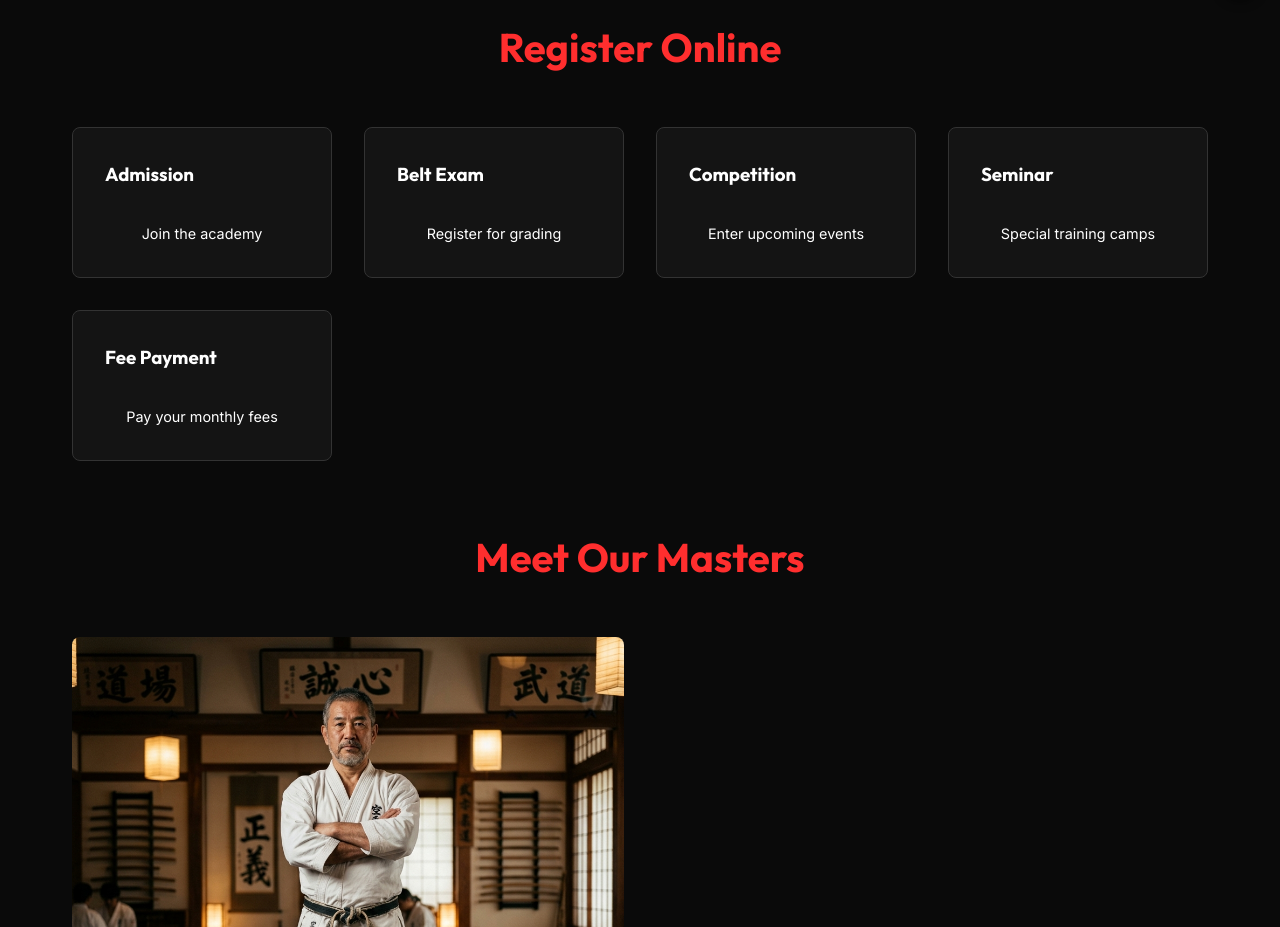
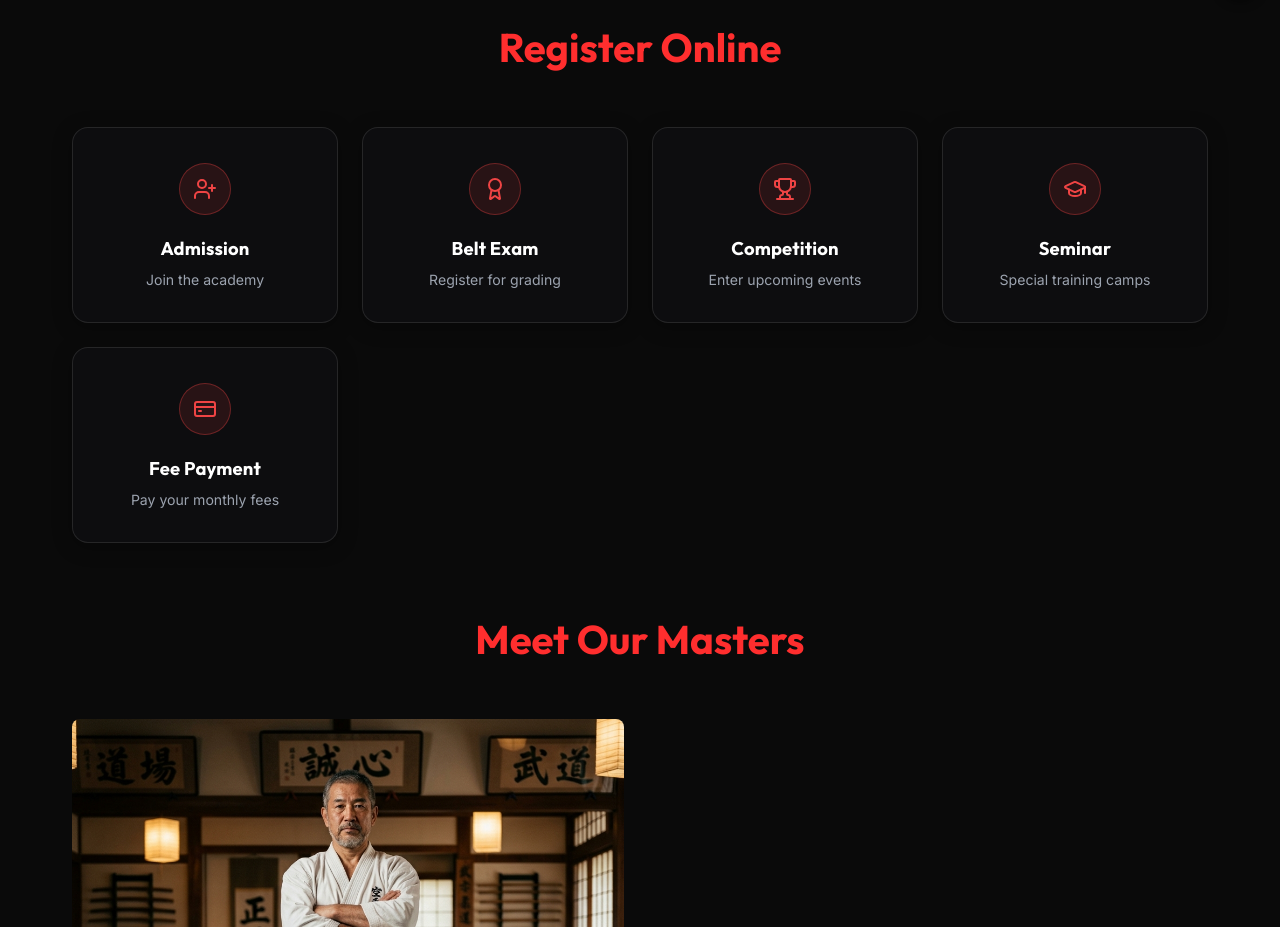
Before and after one commit to shravanshortfact-alt/Champions-karate-club, a Next.js app: page / in a window 1280 px wide. Shown: the part 782-1709 px from the top of the page. Built offline with nearby package versions, Linux system fonts and the light colour scheme; no server answers; the database is empty.

Commit message:
Update Quick Registration Links grid to match premium dark cards screenshot design

```diff
--- a/src/app/globals.css
+++ b/src/app/globals.css
@@ -766,3 +766,23 @@ a {
     font-size: 0.8rem;
   }
 }
+
+/* Quick Registration Links Grid */
+.register-grid {
+  display: grid;
+  grid-template-columns: repeat(4, 1fr);
+  gap: 1.5rem;
+}
+
+@media (max-width: 1024px) {
+  .register-grid {
+    grid-template-columns: repeat(2, 1fr);
+  }
+}
+
+@media (max-width: 640px) {
+  .register-grid {
+    grid-template-columns: 1fr;
+    gap: 1rem;
+  }
+}
--- a/src/components/RegistrationLink.tsx
+++ b/src/components/RegistrationLink.tsx
@@ -1,33 +1,121 @@
 "use client";
 
-import { Lock } from 'lucide-react';
+import { UserPlus, Award, Trophy, GraduationCap, CreditCard, Lock } from 'lucide-react';
 import { useRouter } from 'next/navigation';
+import { useState } from 'react';
+
+function getLinkIcon(title: string, link: string) {
+  const t = (title || '').toLowerCase();
+  const l = (link || '').toLowerCase();
+  if (t.includes('admission') || l.includes('admission')) return UserPlus;
+  if (t.includes('belt') || l.includes('belt')) return Award;
+  if (t.includes('competition') || l.includes('competition')) return Trophy;
+  if (t.includes('seminar') || l.includes('seminar')) return GraduationCap;
+  if (t.includes('fee') || l.includes('fee')) return CreditCard;
+  return UserPlus;
+}
 
 export default function RegistrationLink({ linkItem, isLocked }: { linkItem: any, isLocked: boolean }) {
   const router = useRouter();
+  const [isHovered, setIsHovered] = useState(false);
 
   const handleClick = (e: React.MouseEvent) => {
     e.preventDefault();
     if (isLocked) {
-      alert("Form is locked");
+      alert("This registration form is currently locked by admin.");
     } else {
       router.push(linkItem.link);
     }
   };
 
+  const IconComp = getLinkIcon(linkItem.title, linkItem.link);
+
   return (
     <div
       onClick={handleClick}
-      className="card"
-      style={isLocked ? { opacity: 0.5, cursor: 'not-allowed' } : { cursor: 'pointer' }}
+      onMouseEnter={() => setIsHovered(true)}
+      onMouseLeave={() => setIsHovered(false)}
+      style={{
+        background: isHovered && !isLocked ? '#161619' : '#0d0d0f',
+        border: isHovered && !isLocked ? '1px solid rgba(239, 68, 68, 0.5)' : '1px solid rgba(255, 255, 255, 0.1)',
+        borderRadius: '16px',
+        padding: '2.2rem 1.2rem 2rem',
+        display: 'flex',
+        flexDirection: 'column',
+        alignItems: 'center',
+        justifyContent: 'center',
+        textAlign: 'center',
+        cursor: isLocked ? 'not-allowed' : 'pointer',
+        opacity: isLocked ? 0.6 : 1,
+        transition: 'all 0.3s cubic-bezier(0.4, 0, 0.2, 1)',
+        transform: isHovered && !isLocked ? 'translateY(-6px)' : 'none',
+        boxShadow: isHovered && !isLocked
+          ? '0 12px 30px -8px rgba(239, 68, 68, 0.25), 0 0 15px rgba(239, 68, 68, 0.12)'
+          : '0 4px 20px rgba(0, 0, 0, 0.3)',
+        position: 'relative',
+        overflow: 'hidden'
+      }}
     >
-      <div style={{ display: 'flex', justifyContent: 'space-between', alignItems: 'flex-start' }}>
-        <h3>{linkItem.title}</h3>
-        {isLocked && <Lock size={20} color="var(--danger-color, red)" />}
+      {/* Red Circular Icon Badge */}
+      <div
+        style={{
+          width: '52px',
+          height: '52px',
+          borderRadius: '50%',
+          background: isHovered && !isLocked ? 'rgba(239, 68, 68, 0.22)' : 'rgba(239, 68, 68, 0.12)',
+          border: '1px solid rgba(239, 68, 68, 0.35)',
+          display: 'flex',
+          alignItems: 'center',
+          justifyContent: 'center',
+          marginBottom: '1.2rem',
+          color: '#ef4444',
+          transition: 'all 0.3s ease',
+          boxShadow: isHovered && !isLocked ? '0 0 15px rgba(239, 68, 68, 0.3)' : 'none'
+        }}
+      >
+        <IconComp size={24} color="#ef4444" />
       </div>
-      <p className="text-muted" style={{ fontSize: '0.9rem', marginTop: '1rem' }}>
+
+      {/* Title */}
+      <h3 style={{
+        fontSize: '1.15rem',
+        fontWeight: '700',
+        color: '#ffffff',
+        margin: '0 0 0.4rem 0',
+        letterSpacing: '0.01em',
+        fontFamily: "'Outfit', sans-serif"
+      }}>
+        {linkItem.title}
+      </h3>
+
+      {/* Description */}
+      <p style={{
+        fontSize: '0.88rem',
+        color: '#9ca3af',
+        margin: 0,
+        lineHeight: '1.4'
+      }}>
         {isLocked ? "Currently Locked" : linkItem.description}
       </p>
+
+      {/* Lock Indicator */}
+      {isLocked && (
+        <div style={{
+          position: 'absolute',
+          top: '12px',
+          right: '12px',
+          background: 'rgba(239, 68, 68, 0.2)',
+          border: '1px solid rgba(239, 68, 68, 0.5)',
+          borderRadius: '20px',
+          padding: '4px 8px',
+          display: 'flex',
+          alignItems: 'center',
+          gap: '4px'
+        }}>
+          <Lock size={12} color="#ef4444" />
+          <span style={{ fontSize: '0.68rem', color: '#ef4444', fontWeight: 'bold' }}>LOCKED</span>
+        </div>
+      )}
     </div>
   );
 }
```
